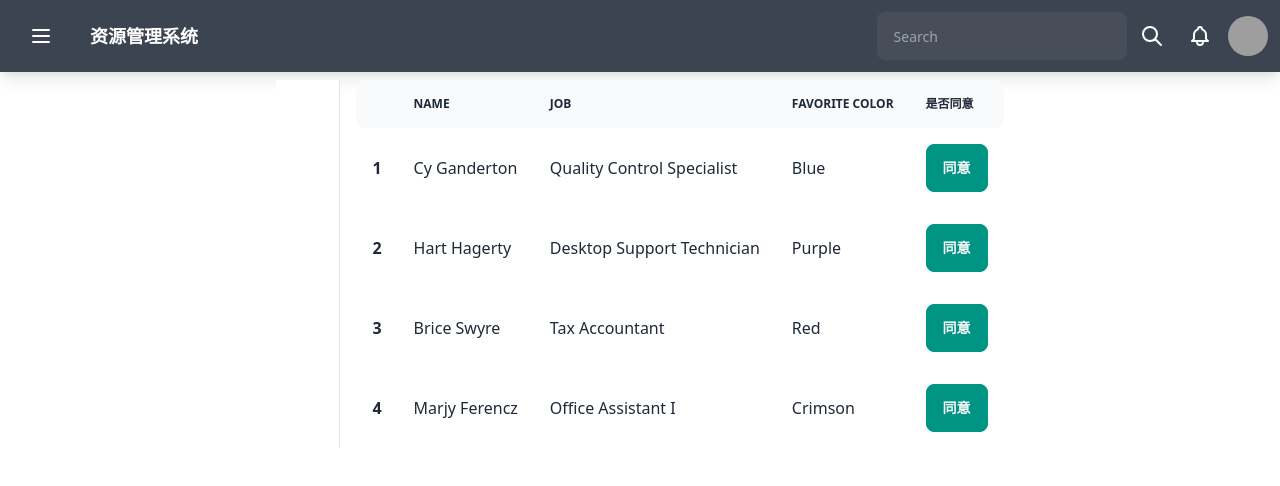
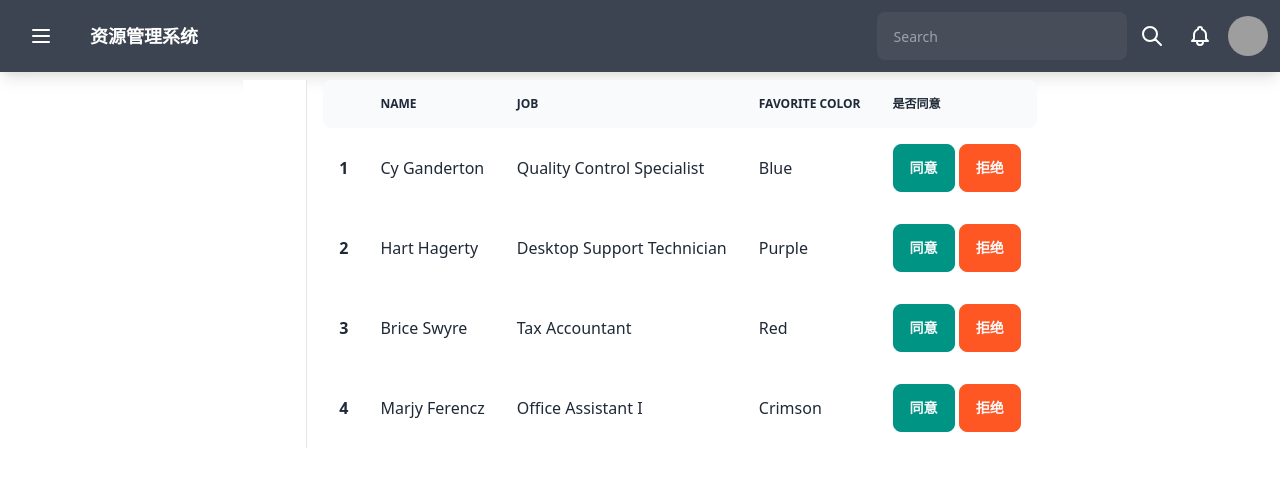
Before and after one commit to Florence-y/pre_resource, a Vue app: page /examineManage in a window 1280 px wide. Shown: the top 486 px of the page. Built offline with nearby package versions, Linux system fonts and the light colour scheme; grey boxes are pictures that could not be loaded; some icons are missing.

Commit message:
添加审批界面的拒绝按钮

```diff
--- a/src/views/subpage/ExamineManage.vue
+++ b/src/views/subpage/ExamineManage.vue
@@ -19,28 +19,28 @@
             <td>Cy Ganderton</td>
             <td>Quality Control Specialist</td>
             <td>Blue</td>
-            <td><button class="btn btn-success">同意</button></td>
+            <td><button class="btn btn-success">同意</button> <button class="btn btn-error">拒绝</button></td>
           </tr>
           <tr>
             <th>2</th>
             <td>Hart Hagerty</td>
             <td>Desktop Support Technician</td>
             <td>Purple</td>
-            <td><button class="btn btn-success">同意</button></td>
+            <td><button class="btn btn-success">同意</button> <button class="btn btn-error">拒绝</button></td>
           </tr>
           <tr>
             <th>3</th>
             <td>Brice Swyre</td>
             <td>Tax Accountant</td>
             <td>Red</td>
-            <td><button class="btn btn-success">同意</button></td>
+            <td><button class="btn btn-success">同意</button> <button class="btn btn-error">拒绝</button></td>
           </tr>
           <tr>
             <th>4</th>
             <td>Marjy Ferencz</td>
             <td>Office Assistant I</td>
             <td>Crimson</td>
-            <td><button class="btn btn-success">同意</button></td>
+            <td><button class="btn btn-success">同意</button> <button class="btn btn-error">拒绝</button></td>
           </tr>
         </tbody>
       </table>
```
